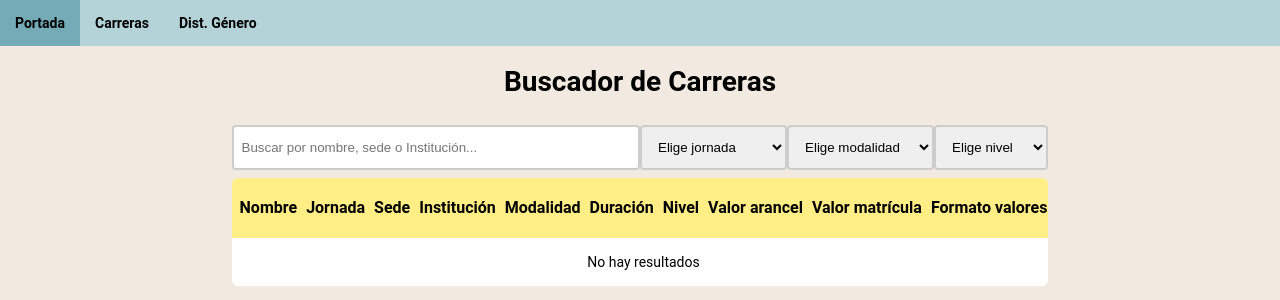
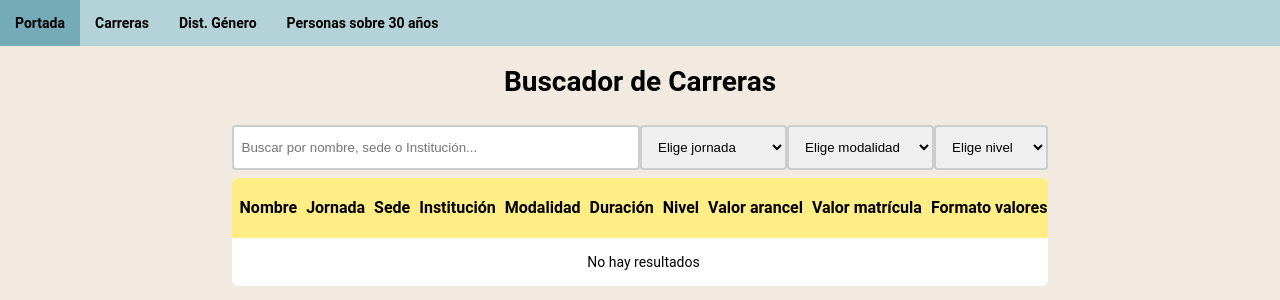
Before and after one commit to samuelcondore/Appweb-BD, a Flask app: page /carreras in a window 1280 px wide. Shown: the top 300 px of the page. Run offline with Flask 3, Linux system fonts and the light colour scheme; some libraries are stand-ins or nearby versions.

Commit message:
Update base.html

```diff
--- a/templates/base.html
+++ b/templates/base.html
@@ -11,6 +11,7 @@
             <a href="{{ url_for('portada') }}">Portada</a>
             <a href="{{ url_for('carreras') }}">Carreras</a>
             <a href="{{ url_for('distr_genero') }}">Dist. Género</a>
+            <a href="{{ url_for('over_thirty') }}">Personas sobre 30 años</a>
         </nav>
         <main>
             {% with messages = get_flashed_messages() %}
```
